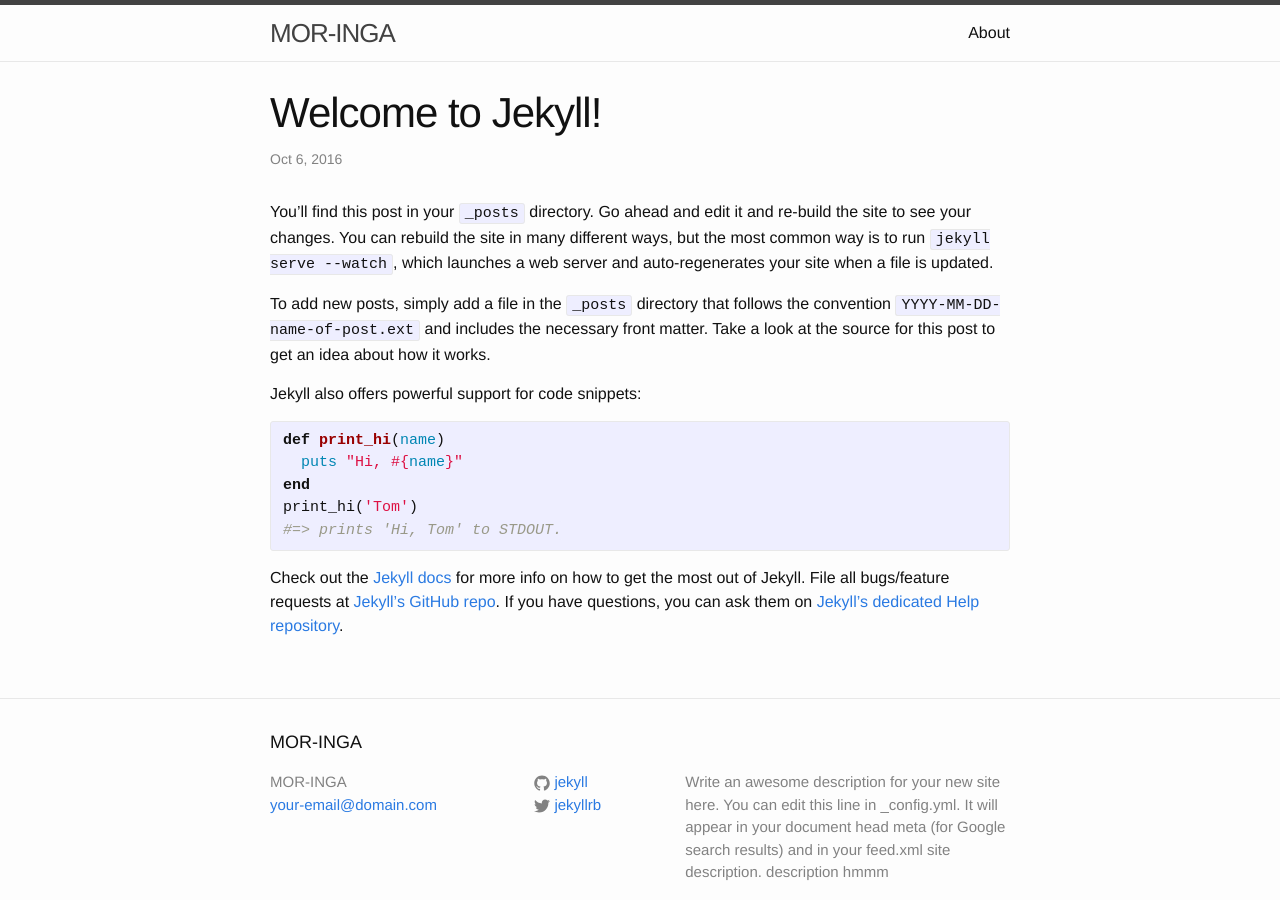
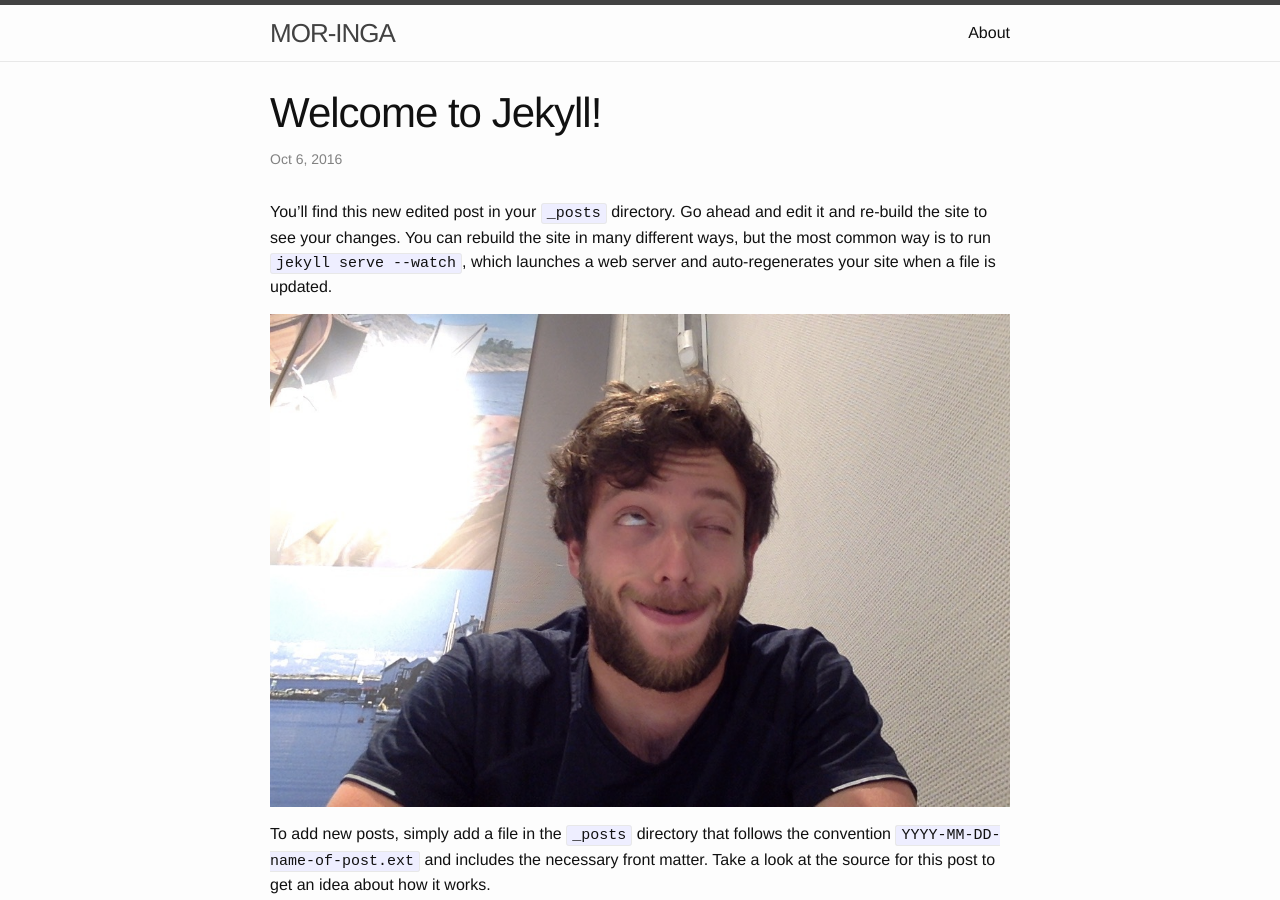
Before and after one commit to bkammerling/bkammerling.github.io, a Jekyll site: the page built from _posts/2016-10-06-welcome-to-jekyll.markdown, in a window 1280 px wide and 900 px high. Built offline with Jekyll 4.4.1, drawn with Linux system fonts in a browser that asks for light colours.

Commit message:
Updated '/_posts/2016-10-06-welcome-to-jekyll.markdown' via CloudCannon

```diff
--- a/_posts/2016-10-06-welcome-to-jekyll.markdown
+++ b/_posts/2016-10-06-welcome-to-jekyll.markdown
@@ -1,25 +1,23 @@
 ---
 layout: post
-title:  "Welcome to Jekyll!"
-date:   2016-10-06 09:25:58
+title: 'Welcome to Jekyll!'
+date: 2016-10-06 09:25:58
 categories: jekyll update
 ---
-You’ll find this post in your `_posts` directory. Go ahead and edit it and re-build the site to see your changes. You can rebuild the site in many different ways, but the most common way is to run `jekyll serve --watch`, which launches a web server and auto-regenerates your site when a file is updated.
 
-To add new posts, simply add a file in the `_posts` directory that follows the convention `YYYY-MM-DD-name-of-post.ext` and includes the necessary front matter. Take a look at the source for this post to get an idea about how it works.
+
+You’ll find this new edited post in your `_posts`{: .highlighter-rouge} directory. Go ahead and edit it and re-build the site to see your changes. You can rebuild the site in many different ways, but the most common way is to run `jekyll serve --watch`{: .highlighter-rouge}, which launches a web server and auto-regenerates your site when a file is updated.
+
+![](/uploads/versions/photo-on-11-07-2016-at-12-30---x----1080-720x---.jpg)
+
+To add new posts, simply add a file in the `_posts`{: .highlighter-rouge} directory that follows the convention `YYYY-MM-DD-name-of-post.ext`{: .highlighter-rouge} and includes the necessary front matter. Take a look at the source for this post to get an idea about how it works.
 
 Jekyll also offers powerful support for code snippets:
 
-{% highlight ruby %}
-def print_hi(name)
-  puts "Hi, #{name}"
-end
-print_hi('Tom')
-#=> prints 'Hi, Tom' to STDOUT.
-{% endhighlight %}
+<figure class="highlight"><pre><code class="language-ruby" data-lang="ruby"><span class="k">def</span> <span class="nf">print_hi</span><span class="p">(</span><span class="nb">name</span><span class="p">)</span>
+  <span class="nb">puts</span> <span class="s2">"Hi, </span><span class="si">#{</span><span class="nb">name</span><span class="si">}</span><span class="s2">"</span>
+<span class="k">end</span>
+<span class="n">print_hi</span><span class="p">(</span><span class="s1">'Tom'</span><span class="p">)</span>
+<span class="c1">#=&gt; prints 'Hi, Tom' to STDOUT.</span></code></pre></figure>
 
-Check out the [Jekyll docs][jekyll] for more info on how to get the most out of Jekyll. File all bugs/feature requests at [Jekyll’s GitHub repo][jekyll-gh]. If you have questions, you can ask them on [Jekyll’s dedicated Help repository][jekyll-help].
-
-[jekyll]:      http://jekyllrb.com
-[jekyll-gh]:   https://github.com/jekyll/jekyll
-[jekyll-help]: https://github.com/jekyll/jekyll-help
+Check out the [Jekyll docs](http://jekyllrb.com) for more info on how to get the most out of Jekyll. File all bugs/feature requests at [Jekyll’s GitHub repo](https://github.com/jekyll/jekyll). If you have questions, you can ask them on [Jekyll’s dedicated Help repository](https://github.com/jekyll/jekyll-help).
```
